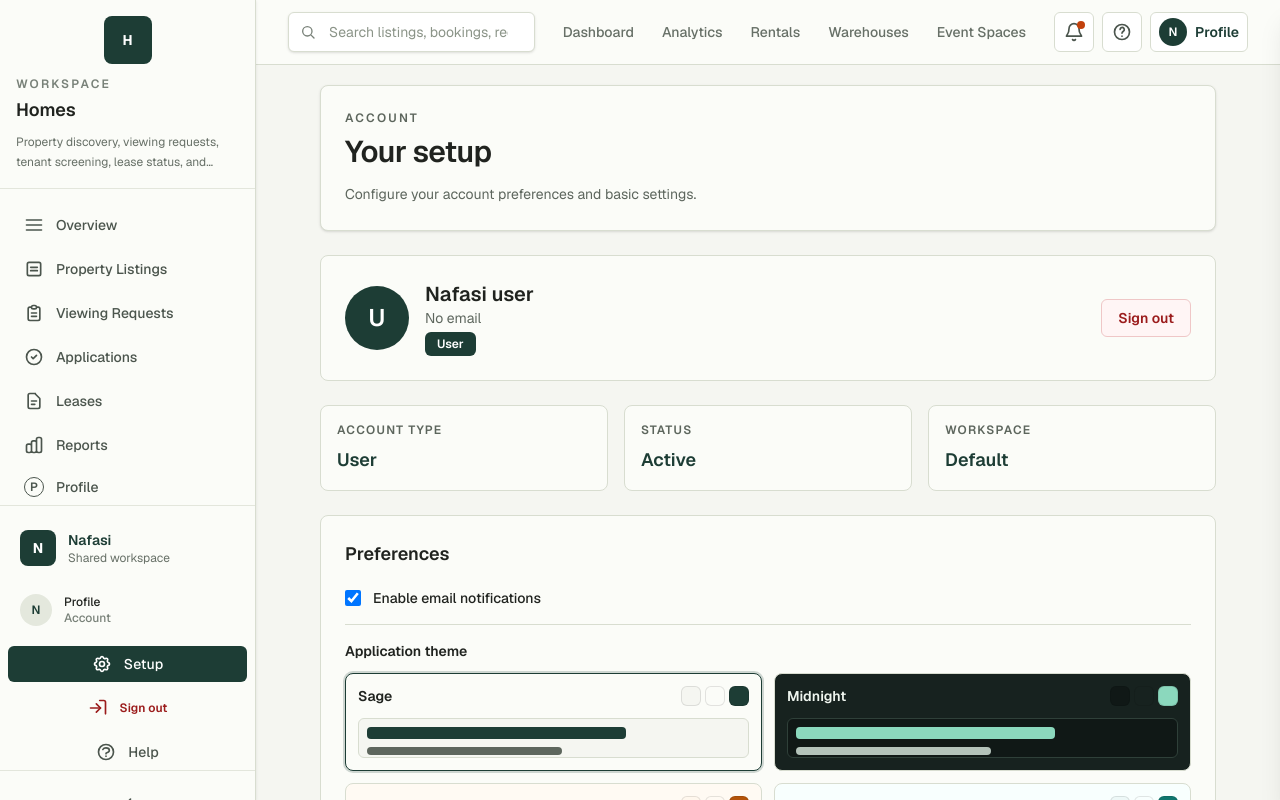
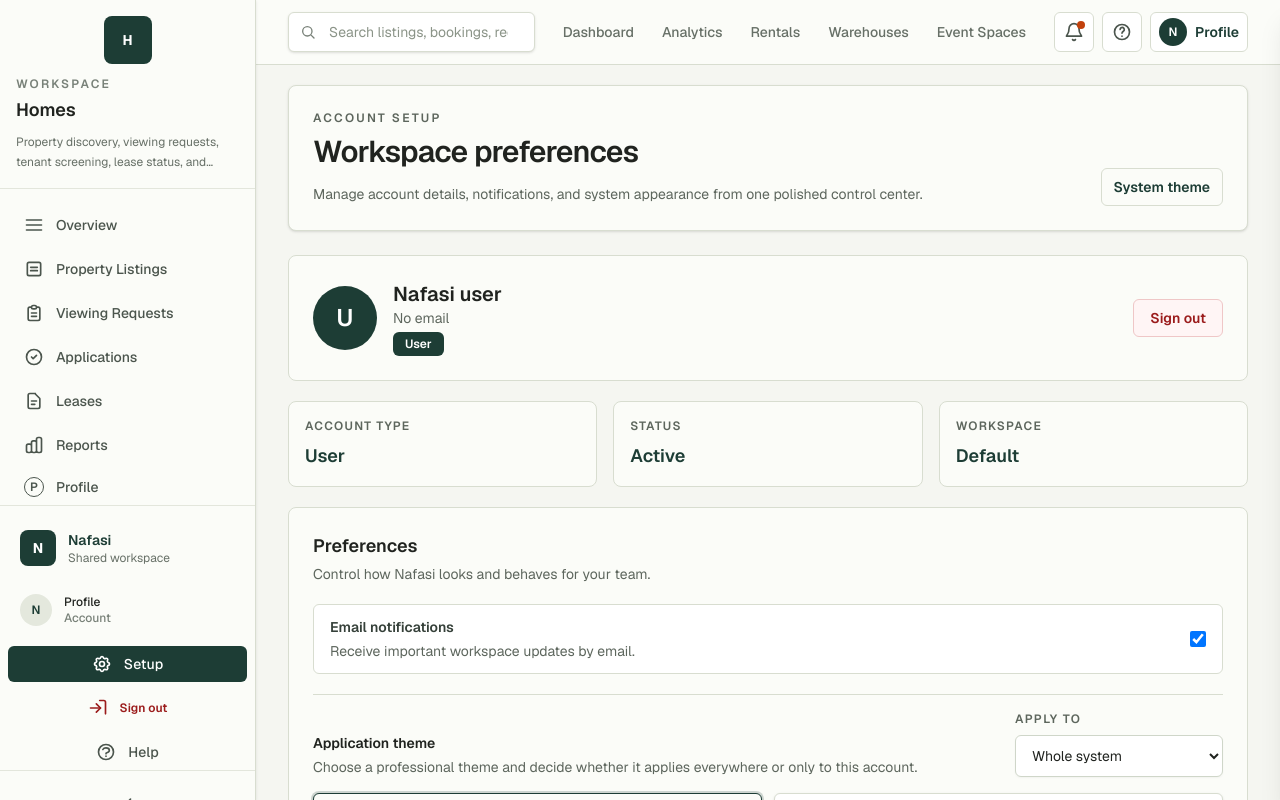
Before and after one commit to allanhue/Nafasi, a Next.js app: page /setup in a window 1280 px wide. Shown: the top 800 px of the page. Built offline with nearby package versions, Linux system fonts and the light colour scheme; no server answers.

Commit message:
Version 2 fix the theme applying and apply loading spinner on changes , additional themes and toggle password view/ not

```diff
--- a/app/components/theme_picker.tsx
+++ b/app/components/theme_picker.tsx
@@ -1,23 +1,45 @@
 "use client";
 
-import { appThemes, type ThemeKey } from "@/app/lib/themes";
+import { appThemes, type ThemeKey, type ThemeScope } from "@/app/lib/themes";
 
 type ThemePickerProps = {
   onChange: (theme: ThemeKey) => void;
+  onScopeChange: (scope: ThemeScope) => void;
+  scope: ThemeScope;
   value: ThemeKey;
 };
 
-export default function ThemePicker({ onChange, value }: ThemePickerProps) {
+export default function ThemePicker({ onChange, onScopeChange, scope, value }: ThemePickerProps) {
   return (
     <fieldset>
-      <legend className="text-sm font-semibold text-[var(--foreground)]">Application theme</legend>
-      <div className="mt-3 grid gap-3 sm:grid-cols-2">
+      <div className="flex flex-col gap-3 sm:flex-row sm:items-end sm:justify-between">
+        <div>
+          <legend className="text-sm font-semibold text-[var(--foreground)]">Application theme</legend>
+          <p className="theme-muted mt-1 text-sm">
+            Choose a professional theme and decide whether it applies everywhere or only to this account.
+          </p>
+        </div>
+        <label className="block min-w-52">
+          <span className="mb-2 block text-xs font-semibold uppercase tracking-[0.12em] theme-muted">
+            Apply to
+          </span>
+          <select
+            className="form-input"
+            onChange={(event) => onScopeChange(event.target.value as ThemeScope)}
+            value={scope}
+          >
+            <option value="system">Whole system</option>
+            <option value="account">This account only</option>
+          </select>
+        </label>
+      </div>
+      <div className="mt-4 grid gap-3 sm:grid-cols-2">
         {appThemes.map((theme) => {
           const isActive = value === theme.key;
 
           return (
             <label
-              className={`cursor-pointer rounded-lg border p-3 transition ${
+              className={`cursor-pointer rounded-md border p-4 shadow-sm transition ${
                 isActive ? "border-[var(--app-accent)] ring-2 ring-[color:var(--app-accent)]/20" : "border-[var(--app-border)]"
               }`}
               key={theme.key}
@@ -43,9 +65,13 @@ export default function ThemePicker({ onChange, value }: ThemePickerProps) {
                   ))}
                 </span>
               </span>
-              <span className="mt-3 block h-10 rounded-md border" style={{ borderColor: theme.border, backgroundColor: theme.background }}>
-                <span className="m-2 block h-3 w-2/3 rounded" style={{ backgroundColor: theme.accent }} />
-                <span className="mx-2 block h-2 w-1/2 rounded" style={{ backgroundColor: theme.muted }} />
+              <span className="mt-4 block rounded-md border p-2" style={{ borderColor: theme.border, backgroundColor: theme.background }}>
+                <span className="mb-2 flex items-center justify-between">
+                  <span className="block h-2 w-16 rounded" style={{ backgroundColor: theme.accent }} />
+                  <span className="block h-5 w-12 rounded border" style={{ borderColor: theme.border, backgroundColor: theme.surface }} />
+                </span>
+                <span className="block h-2 w-4/5 rounded" style={{ backgroundColor: theme.muted }} />
+                <span className="mt-2 block h-2 w-2/3 rounded" style={{ backgroundColor: theme.border }} />
               </span>
             </label>
           );
--- a/app/components/theme_provider.tsx
+++ b/app/components/theme_provider.tsx
@@ -1,9 +1,13 @@
 "use client";
 
 import { useEffect } from "react";
-import { getThemeByKey, themeStorageEvent } from "@/app/lib/themes";
-
-const PREFERENCES_KEY = "nafasi_preferences";
+import {
+  accountThemeStorageKey,
+  defaultThemeKey,
+  getThemeByKey,
+  globalThemeStorageKey,
+  themeStorageEvent,
+} from "@/app/lib/themes";
 
 export default function ThemeProvider({ children }: { children: React.ReactNode }) {
   useEffect(() => {
@@ -41,8 +45,27 @@ export function applyTheme(themeKey?: string | null) {
 }
 
 function readStoredThemeKey() {
+  const accountKey = accountThemeStorageKey(readCurrentAccountId());
+  const accountTheme = accountKey ? window.localStorage.getItem(accountKey) : null;
+  const globalTheme = window.localStorage.getItem(globalThemeStorageKey);
+  const legacyTheme = readLegacyPreferenceTheme();
+
+  return getThemeByKey(accountTheme ?? globalTheme ?? legacyTheme ?? defaultThemeKey).key;
+}
+
+function readCurrentAccountId() {
   try {
-    const stored = window.localStorage.getItem(PREFERENCES_KEY);
+    const storedUser = window.localStorage.getItem("nafasi_user");
+    const user = storedUser ? JSON.parse(storedUser) : null;
+    return user?.email ?? user?.name ?? null;
+  } catch {
+    return null;
+  }
+}
+
+function readLegacyPreferenceTheme() {
+  try {
+    const stored = window.localStorage.getItem("nafasi_preferences");
     const preferences = stored ? JSON.parse(stored) : {};
     return typeof preferences.theme === "string" ? preferences.theme : null;
   } catch {
--- a/app/lib/themes.ts
+++ b/app/lib/themes.ts
@@ -1,4 +1,5 @@
-export type ThemeKey = "sage" | "midnight" | "sunrise" | "coastal";
+export type ThemeKey = "sage" | "blue" | "sunrise" | "coastal";
+export type ThemeScope = "system" | "account";
 
 export type AppTheme = {
   accent: string;
@@ -12,6 +13,7 @@ export type AppTheme = {
 };
 
 export const themeStorageEvent = "nafasi-theme-updated";
+export const globalThemeStorageKey = "nafasi_theme_global";
 
 export const appThemes: AppTheme[] = [
   {
@@ -25,14 +27,14 @@ export const appThemes: AppTheme[] = [
     accent: "#1d3d35",
   },
   {
-    key: "midnight",
-    name: "Midnight",
-    background: "#101816",
-    foreground: "#eff5ef",
-    surface: "#17221f",
-    muted: "#b4c3ba",
-    border: "#2f4039",
-    accent: "#8bd8bd",
+    key: "blue",
+    name: "Blue",
+    background: "#f4f8ff",
+    foreground: "#172033",
+    surface: "#ffffff",
+    muted: "#53627a",
+    border: "#cdd9ee",
+    accent: "#2563eb",
   },
   {
     key: "sunrise",
@@ -61,3 +63,7 @@ export const defaultThemeKey: ThemeKey = "sage";
 export function getThemeByKey(key?: string | null) {
   return appThemes.find((theme) => theme.key === key) ?? appThemes[0];
 }
+
+export function accountThemeStorageKey(accountId?: string | null) {
+  return accountId ? `nafasi_theme_account_${accountId}` : null;
+}
--- a/app/setup/page.tsx
+++ b/app/setup/page.tsx
@@ -2,22 +2,33 @@
 
 import Link from "next/link";
 import { useEffect, useState } from "react";
+import LoadingOverlay from "@/app/components/loading_overlay";
 import Navbar from "@/app/components/navbar";
 import Sidebar from "@/app/components/sidebar";
 import { applyTheme } from "@/app/components/theme_provider";
 import ThemePicker from "@/app/components/theme_picker";
 import { clearSession, roleLabels, type AuthUser } from "@/app/lib/auth";
 import { defaultFeature } from "@/app/lib/features";
-import { defaultThemeKey, themeStorageEvent, type ThemeKey } from "@/app/lib/themes";
+import {
+  accountThemeStorageKey,
+  defaultThemeKey,
+  getThemeByKey,
+  globalThemeStorageKey,
+  themeStorageEvent,
+  type ThemeKey,
+  type ThemeScope,
+} from "@/app/lib/themes";
 
 type SetupPreferences = {
   emailNotifications: boolean;
   language: string;
   theme: ThemeKey;
+  themeScope: ThemeScope;
 };
 
 export default function UserSetup() {
   const [user, setUser] = useState<AuthUser | null>(null);
+  const [isApplyingTheme, setIsApplyingTheme] = useState(false);
   const [preferences, setPreferences] = useState<SetupPreferences>(defaultPreferences());
 
   useEffect(() => {
@@ -43,28 +54,46 @@ export default function UserSetup() {
     window.localStorage.setItem("nafasi_preferences", JSON.stringify(updated));
 
     if (key === "theme") {
-      applyTheme(value as ThemeKey);
-      window.dispatchEvent(new Event(themeStorageEvent));
+      saveTheme(value as ThemeKey, updated.themeScope, user);
+      showThemeSync();
     }
+
+    if (key === "themeScope") {
+      saveTheme(updated.theme, value as ThemeScope, user);
+      showThemeSync();
+    }
+  }
+
+  function showThemeSync() {
+    setIsApplyingTheme(true);
+    window.setTimeout(() => setIsApplyingTheme(false), 550);
   }
 
   return (
     <div className="theme-bg min-h-screen">
+      <LoadingOverlay isLoading={isApplyingTheme} label="Syncing theme..." />
       <Sidebar activeFeature={defaultFeature} />
       <Navbar activeFeature={defaultFeature} />
       <main className="nafasi-sidebar-offset px-4 py-5 transition-all duration-300 sm:px-6 lg:px-8">
-        <div className="mx-auto max-w-4xl">
+        <div className="mx-auto max-w-5xl">
           <section className="theme-surface mb-6 rounded-lg border p-6 shadow-sm">
-            <p className="theme-muted text-xs font-semibold uppercase tracking-[0.18em]">
-              Account
-            </p>
-            <h1 className="mt-2 text-3xl font-semibold tracking-tight">Your setup</h1>
-            <p className="theme-muted mt-3 max-w-2xl text-sm leading-6">
-              Configure your account preferences and basic settings.
-            </p>
+            <div className="flex flex-col gap-4 md:flex-row md:items-end md:justify-between">
+              <div>
+                <p className="theme-muted text-xs font-semibold uppercase tracking-[0.18em]">
+                  Account setup
+                </p>
+                <h1 className="mt-2 text-3xl font-semibold tracking-tight">Workspace preferences</h1>
+                <p className="theme-muted mt-3 max-w-2xl text-sm leading-6">
+                  Manage account details, notifications, and system appearance from one polished control center.
+                </p>
+              </div>
+              <span className="rounded-md border border-[var(--app-border)] px-3 py-2 text-sm font-semibold theme-accent-text">
+                {preferences.themeScope === "system" ? "System theme" : "Account theme"}
+              </span>
+            </div>
           </section>
 
-          <div className="grid gap-6">
+          <div className="grid gap-5">
             <section className="theme-surface rounded-lg border p-6">
               <div className="flex flex-col gap-4 sm:flex-row sm:items-center sm:justify-between">
                 <div className="flex items-center gap-4">
@@ -96,23 +125,35 @@ export default function UserSetup() {
             </section>
 
             <section className="theme-surface rounded-lg border p-6">
-              <h2 className="text-lg font-semibold">Preferences</h2>
-              <div className="mt-5 space-y-4">
-                <label className="flex items-center gap-3">
+              <div className="flex flex-col gap-2 sm:flex-row sm:items-start sm:justify-between">
+                <div>
+                  <h2 className="text-lg font-semibold">Preferences</h2>
+                  <p className="theme-muted mt-1 text-sm">Control how Nafasi looks and behaves for your team.</p>
+                </div>
+              </div>
+              <div className="mt-5 grid gap-5">
+                <label className="flex items-center justify-between gap-4 rounded-md border border-[var(--app-border)] bg-white px-4 py-3">
+                  <span>
+                    <span className="block text-sm font-semibold text-[#354039]">
+                      Email notifications
+                    </span>
+                    <span className="theme-muted mt-1 block text-sm">
+                      Receive important workspace updates by email.
+                    </span>
+                  </span>
                   <input
                     checked={preferences.emailNotifications}
                     className="h-4 w-4"
                     onChange={(event) => handlePreferenceChange("emailNotifications", event.target.checked)}
                     type="checkbox"
                   />
-                  <span className="text-sm font-medium text-[var(--foreground)]">
-                    Enable email notifications
-                  </span>
                 </label>
 
                 <div className="border-t border-[var(--app-border)] pt-4">
                   <ThemePicker
                     onChange={(theme) => handlePreferenceChange("theme", theme)}
+                    onScopeChange={(scope) => handlePreferenceChange("themeScope", scope)}
+                    scope={preferences.themeScope}
                     value={preferences.theme}
                   />
                 </div>
@@ -197,9 +238,40 @@ function readStoredPreferences(): SetupPreferences {
   }
 
   const stored = window.localStorage.getItem("nafasi_preferences");
-  return stored ? { ...defaultPreferences(), ...JSON.parse(stored) } : defaultPreferences();
+  const base = stored ? { ...defaultPreferences(), ...JSON.parse(stored) } : defaultPreferences();
+  return {
+    ...base,
+    theme: readSelectedTheme(base.theme),
+  };
 }
 
 function defaultPreferences(): SetupPreferences {
-  return { emailNotifications: true, language: "en", theme: defaultThemeKey };
+  return { emailNotifications: true, language: "en", theme: defaultThemeKey, themeScope: "system" };
 }
+
+function saveTheme(theme: ThemeKey, scope: ThemeScope, user: AuthUser | null) {
+  const accountKey = accountThemeStorageKey(accountIdForUser(user));
+
+  if (scope === "system") {
+    window.localStorage.setItem(globalThemeStorageKey, theme);
+    if (accountKey) {
+      window.localStorage.removeItem(accountKey);
+    }
+  } else if (accountKey) {
+    window.localStorage.setItem(accountKey, theme);
+  }
+
+  applyTheme(theme);
+  window.dispatchEvent(new Event(themeStorageEvent));
+}
+
+function readSelectedTheme(fallback: ThemeKey) {
+  const accountKey = accountThemeStorageKey(accountIdForUser(readStoredUser()));
+  const accountTheme = accountKey ? window.localStorage.getItem(accountKey) : null;
+  const globalTheme = window.localStorage.getItem(globalThemeStorageKey);
+  return getThemeByKey(accountTheme ?? globalTheme ?? fallback).key;
+}
+
+function accountIdForUser(user: AuthUser | null) {
+  return user?.email ?? user?.name ?? null;
+}
```
